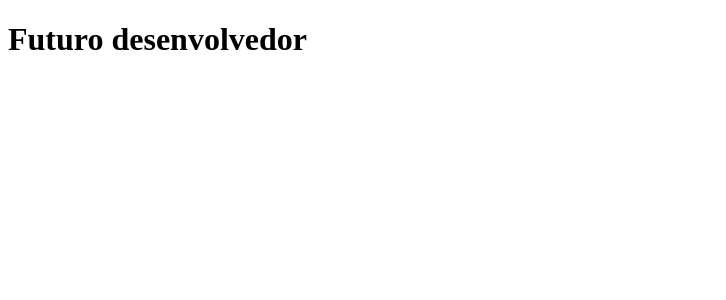
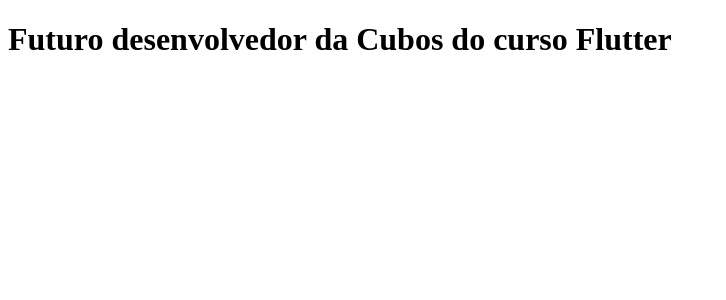
Before and after one commit to Allex-Lima/Estudo-React, a React (Create React App) app: page / in a window 1280 px wide. Shown: the top 300 px of the page, without its empty margins (0-726 px from the left). Built offline with nearby package versions, Linux system fonts and the light colour scheme.

Commit message:
HTML estático

```diff
--- a/package.json
+++ b/package.json
@@ -41,7 +41,9 @@
     "@babel/core": "^7.16.0",
     "@babel/preset-env": "^7.16.0",
     "babel-loader": "^8.2.3",
+    "html-webpack-plugin": "^5.5.0",
     "webpack": "^5.62.1",
-    "webpack-cli": "^4.9.1"
+    "webpack-cli": "^4.9.1",
+    "webpack-dev-server": "^4.4.0"
   }
 }
--- a/src/App.jsx
+++ b/src/App.jsx
@@ -1,3 +1,3 @@
 export function App() {
-    return <h1>Futuro desenvolvedor</h1>
+    return <h1>Futuro desenvolvedor da Cubos do curso Flutter</h1>
 }
--- a/webpack.config.js
+++ b/webpack.config.js
@@ -1,4 +1,5 @@
 const path = require('path');
+const HtmlWebpackPlugin = require('html-webpack-plugin')
 
 module.exports = {
     mode: 'development',
@@ -10,6 +11,11 @@
     resolve: {
         extensions: ['.js', 'jsx'],
     },
+    plugins: [
+        new HtmlWebpackPlugin({
+            template: path.resolve(__dirname, 'public', 'index.html')
+        })
+    ],
     module: {
         rules: [
             {
```
Also changed, not shown: 3 other files (tests, documents, lock files or other folders).
